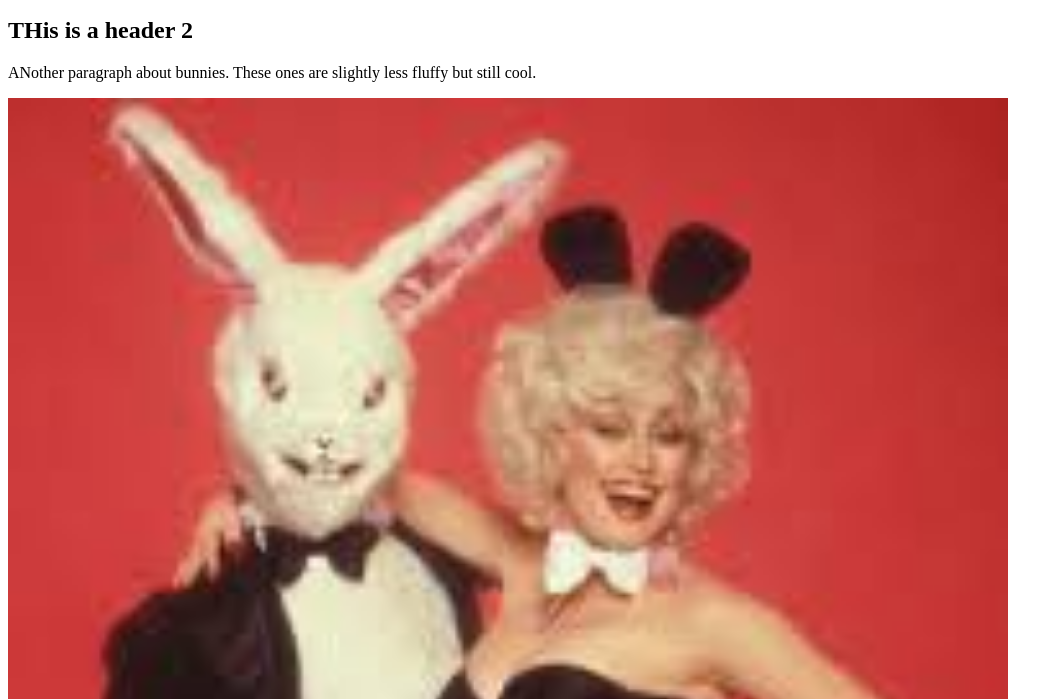
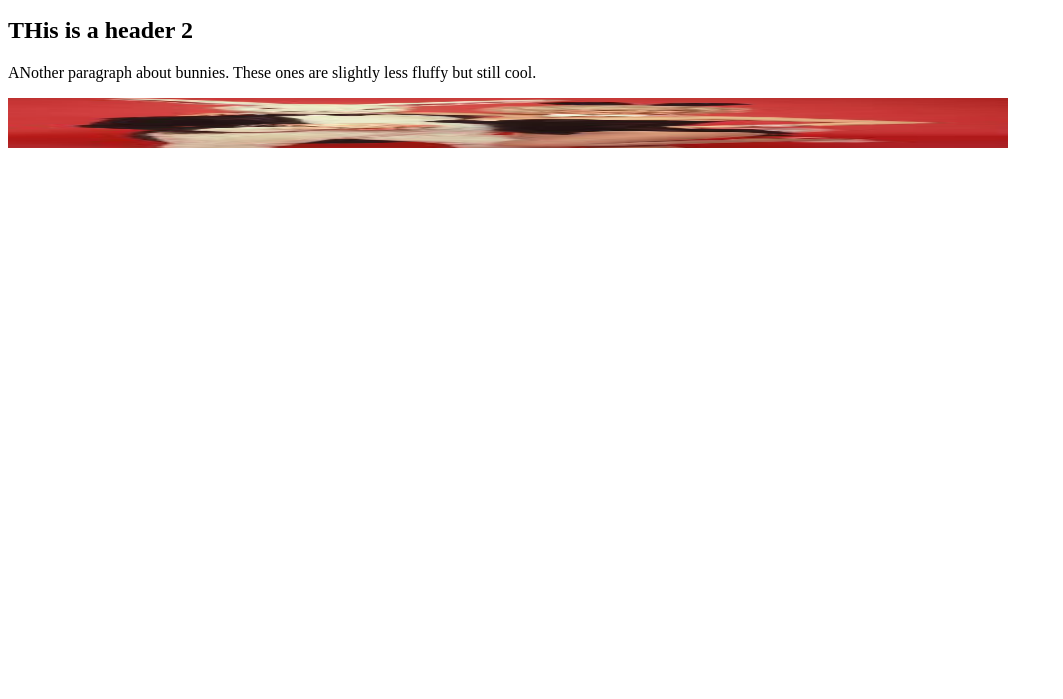
Before and after one commit to profjanna/fluffyBunny, a plain HTML site: page index.html in a window 1280 px wide. Shown: the part 101-800 px from the top of the page, without its empty margins (0-1063 px from the left). Drawn offline with Linux system fonts and the light colour scheme.

Commit message:
Update index.html

```diff
--- a/index.html
+++ b/index.html
@@ -8,6 +8,6 @@
   <p> THis is a paragraph about fluffy bunnies. Omg this is so cute hurray I love them. Blah Blah blah</p>
   <h2>THis is a header 2</h2>
   <p> ANother paragraph about bunnies. These ones are slightly less fluffy but still cool. </p>
-<img src="dollywithbunny.jpg" width="1000">
+<img src="dollywithbunny.jpg" width="1000" height="50">
 </body>
 </html>
```
